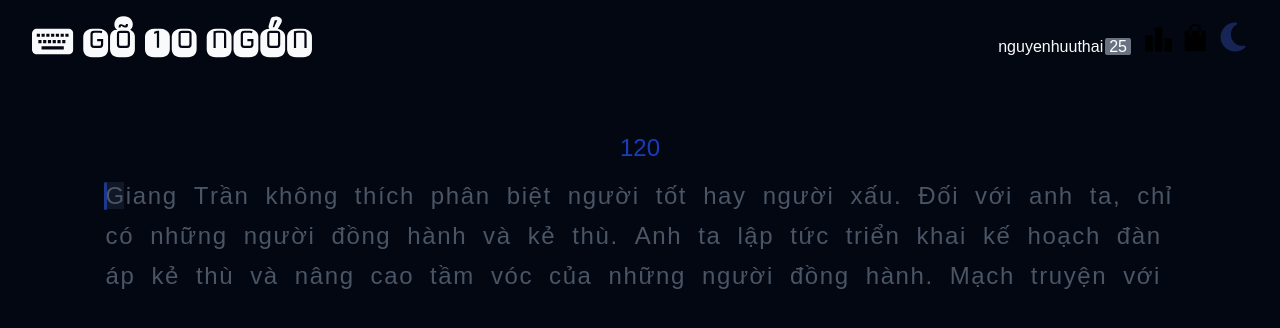
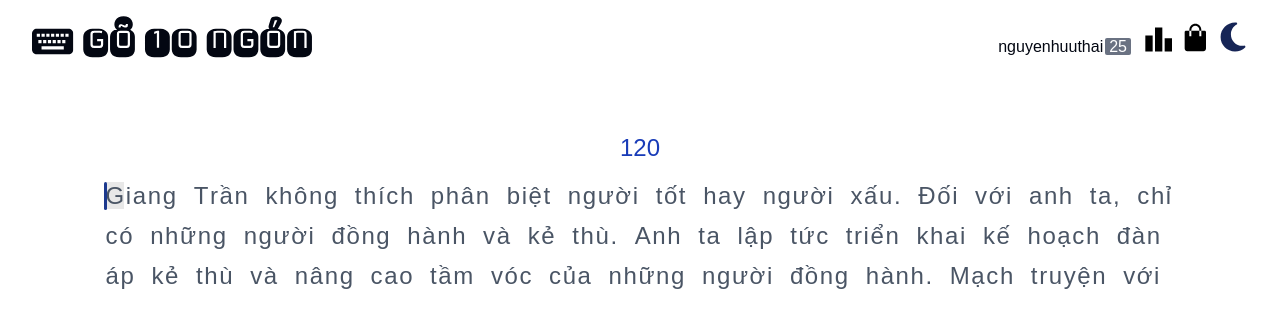
Before and after one commit to nguyenhuuthai-99/go10ngon, a Next.js app: page / in a window 1280 px wide. Shown: the top 328 px of the page. Built offline with nearby package versions, Linux system fonts and the light colour scheme; a web font is replaced by a local one.

Commit message:
game end logic

```diff
--- a/app/globals.css
+++ b/app/globals.css
@@ -53,7 +53,7 @@
 
 :root {
   --radius: 0.625rem;
-  --card: oklch(1 0 0);
+  --card: oklch(0.931 0 89.876);
   --card-foreground: oklch(0.13 0.028 261.692);
   --popover: oklch(1 0 0);
   --popover-foreground: oklch(0.13 0.028 261.692);
--- a/app/layout.tsx
+++ b/app/layout.tsx
@@ -45,7 +45,7 @@ export default function RootLayout({
       <body>
         <ThemeProvider
           attribute="class"
-          defaultTheme="dark"
+          defaultTheme="light"
           enableSystem
           disableTransitionOnChange
         >
--- a/components/typing-components/typing-area.tsx
+++ b/components/typing-components/typing-area.tsx
@@ -49,6 +49,12 @@ export function TypingArea({ text }: Props) {
 
       //move to next character
       let newIndex = currentCharIndex + 1;
+
+      if (isTypeSessionEnd(newIndex)) {
+        onTypeSessionEnd();
+        return;
+      }
+
       setCurrentCharIndex(newIndex);
 
       console.log(value);
@@ -56,10 +62,26 @@ export function TypingArea({ text }: Props) {
     [currentTypedWord, words, currentWordIndex, currentCharIndex],
   );
 
+  function isTypeSessionEnd(index: number) {
+    return (
+      currentWordIndex === words.length - 1 && index === words[-1].length - 1
+    );
+  }
+
+  function onTypeSessionEnd() {
+    setIsEnded(true);
+    //todo request a new words list
+
+    //reset fields
+    setCurrentWordIndex(0);
+    setCurrentCharIndex(0);
+    setTypedWords({});
+    setCurrentTypedWord("");
+    setIsTyping(false);
+    setIsStarted(false);
+  }
+
   function onSpacePress() {
-    //todo check if last word, if last word and
-    // space that mean game end
-
     // check the correction of typed word,
 
     // calculate wpm,
```
